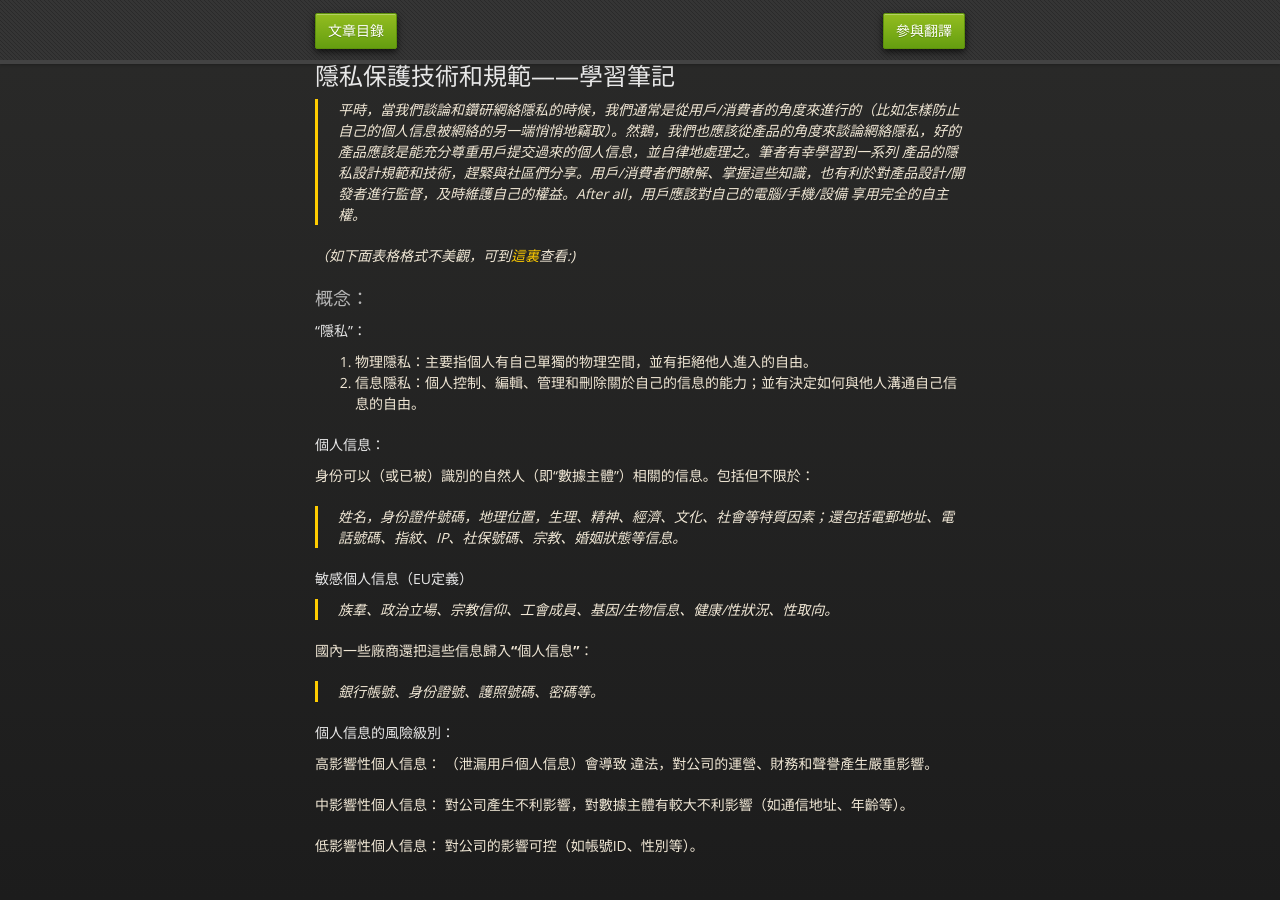
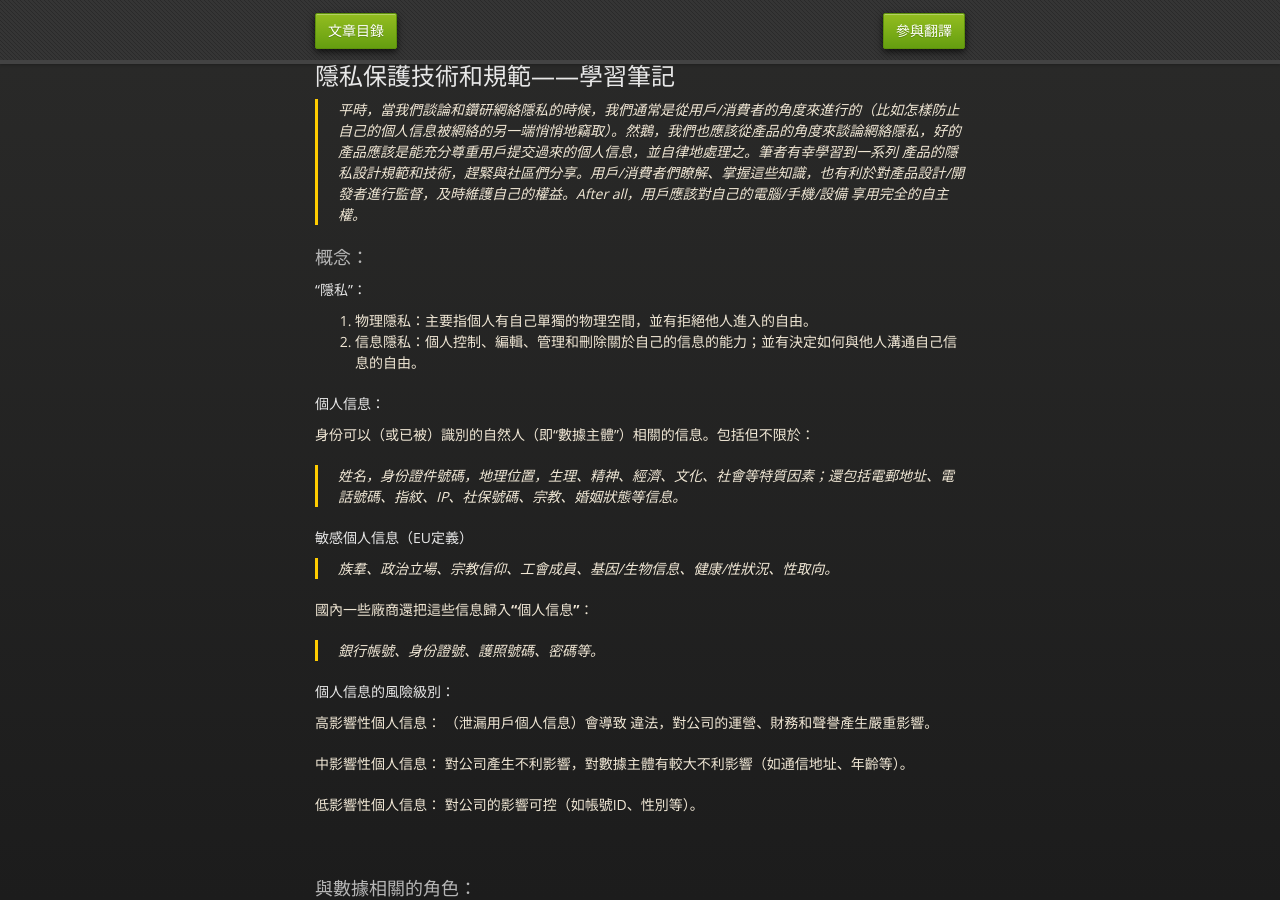
Before and after one commit to mdrights/os-observe, a Jekyll site: the page built from _posts/2017-05-30-隱私保護技術和規範-學習筆記-1.md, in a window 1280 px wide and 900 px high. Built offline with Jekyll 4.4.1, drawn with Linux system fonts in a browser that asks for light colours; some of the changed text lies outside the part shown.

Commit message:
refine this post for better sight

```diff
--- a/_posts/2017-05-30-隱私保護技術和規範-學習筆記-1.md
+++ b/_posts/2017-05-30-隱私保護技術和規範-學習筆記-1.md
@@ -6,7 +6,6 @@ date: 2017-05-30
 
 > 平時，當我們談論和鑽研網絡隱私的時候，我們通常是從用戶/消費者的角度來進行的（比如怎樣防止自己的個人信息被網絡的另一端悄悄地竊取）。然鵝，我們也應該從產品的角度來談論網絡隱私，好的產品應該是能充分**尊重**用戶提交過來的個人信息，並自律地處理之。筆者有幸學習到一系列 _產品的隱私設計規範和技術_，趕緊與社區們分享。用戶/消費者們瞭解、掌握這些知識，也有利於對產品設計/開發者進行監督，及時維護自己的權益。After all，用戶應該對自己的電腦/手機/設備 享用完全的自主權。
 
-_（如下面表格格式不美觀，可到[這裏](https://github.com/mdrights/Digital-rights)查看:)_
 
 ### 概念：
 
@@ -149,7 +150,7 @@ _（如下面表格格式不美觀，可到[這裏](https://github.com/mdrights/
 置換/shuffling	| 把表中某字段各記錄隨機打亂	| 無法還原	| 不能單獨使用			| 需要保留求和/均值等的數據
 
 
-假名化：
+——假名化：
 **方法**	**描述**		**優勢**			**劣勢**			**建議**
 偏移/variances	| 加一個固定值		| 可以還原；支持計算處理	| 風險高，可推理		| 需計算處理的字段
 置換/permutation| 將原始值映射爲一個新值| 如有轉換表則可還原		| 轉換表須放在安全區域		| 需數據還原的場景
```
Also changed, not shown: other parts of _posts/2017-05-30-隱私保護技術和規範-學習筆記-1.md (+3 -1 lines).
